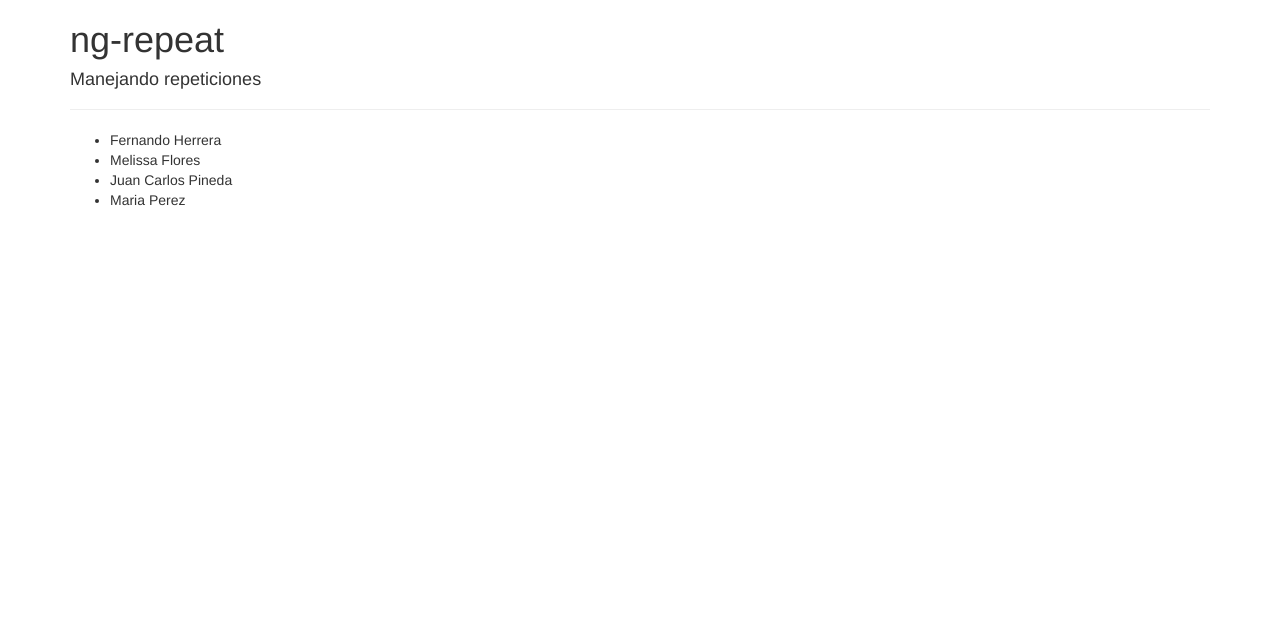
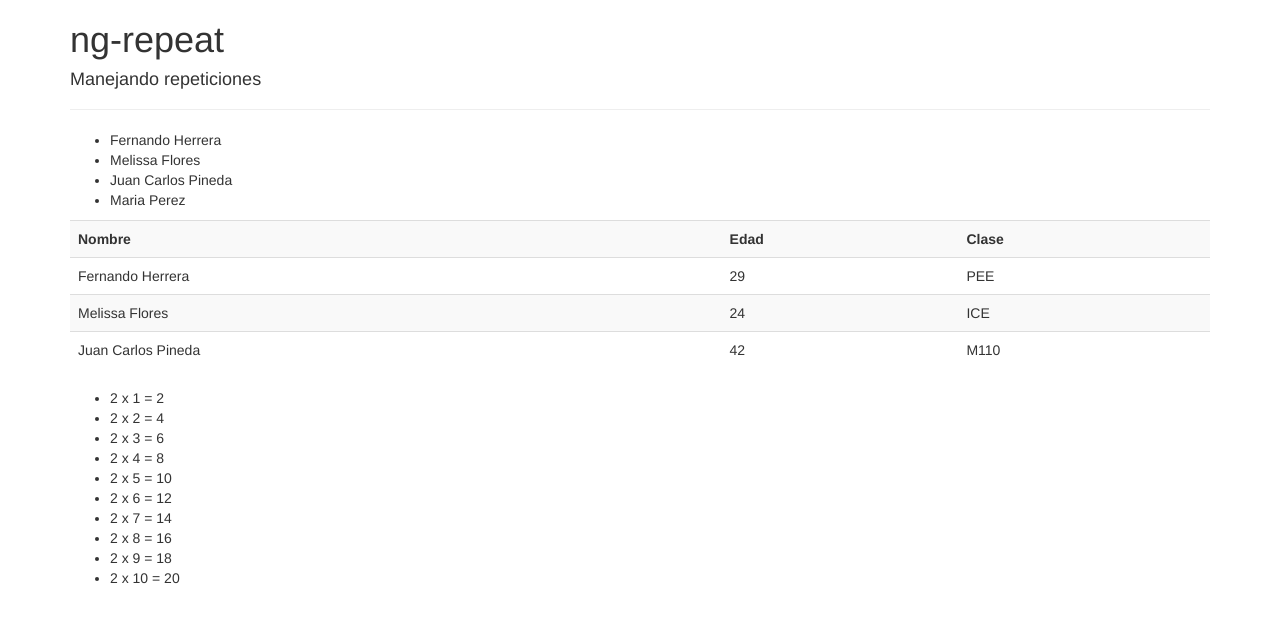
Before and after one commit to decos/AJS-Ejercicio03, a plain HTML site: page index.html in a window 1280 px wide. Drawn offline with Linux system fonts and the light colour scheme.

Commit message:
ng-repeat - Parte 2

```diff
--- a/index.html
+++ b/index.html
@@ -32,6 +32,25 @@
               </li>
             </ul>
 
+            <table class="table table-striped">
+              <tr>
+                <th>Nombre</th>
+                <th>Edad</th>
+                <th>Clase</th>
+              </tr>
+
+              <tr ng-repeat="profesor in listadoProfesores.profesores">
+                <td>{{profesor.nombre}}</td>
+                <td>{{profesor.edad}}</td>
+                <td>{{profesor.clase}}</td>
+              </tr>
+            </table>
+
+            <ul>
+              <li ng-repeat="numero in [1,2,3,4,5,6,7,8,9,10]">
+                2 x {{ numero }} = {{ 2 * numero }}
+              </li>
+            </ul>
 
         </div><!-- fin del listadoCtrl -->
 
--- a/js/app.js
+++ b/js/app.js
@@ -6,6 +6,23 @@ app.controller('listadoCtrl', ['$scope', function($scope){
 
 		$scope.listado = ["Fernando Herrera", "Melissa Flores", "Juan Carlos Pineda", "Maria Perez"]
 
+		$scope.listadoProfesores = {
+				profesores: [{
+						nombre:  "Fernando Herrera",
+						edad: 29,
+						clase: "PEE"
+				},
+				{
+						nombre:  "Melissa Flores",
+						edad: 24,
+						clase: "ICE"
+				},
+				{
+						nombre:  "Juan Carlos Pineda",
+						edad: 42,
+						clase: "M110"
+				}]
+		}
 
 
 }]);
```
Also changed, not shown: 1 other file.
